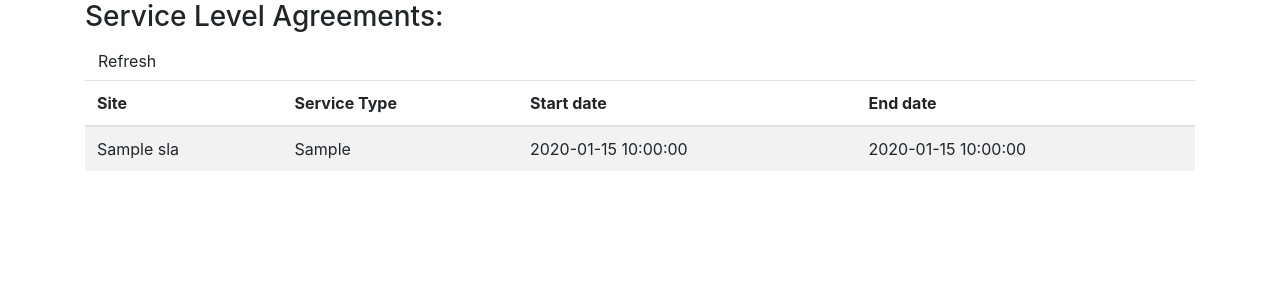
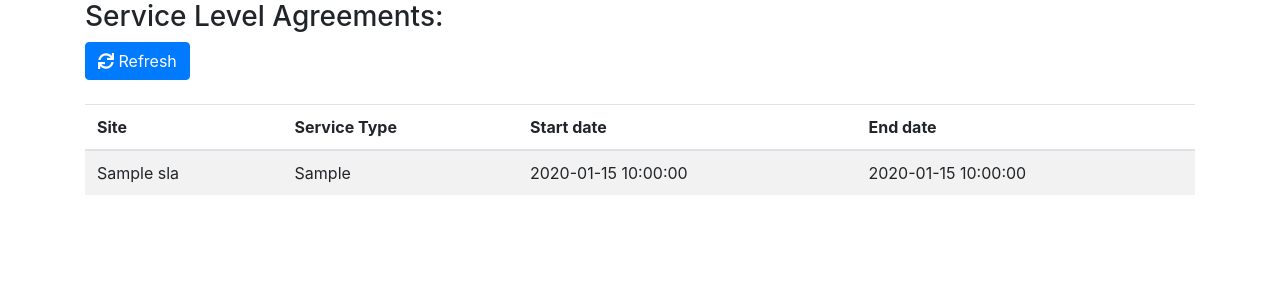
Before and after one commit to indigo-dc/deep-training-dashboard, a Flask app: template app/templates/sla.html in a window 1280 px wide. Shown: the part 56-356 px from the top of the page. Run offline with Flask 2, Linux system fonts and the light colour scheme; the template is opened without the code that fills it: most values are stand-ins (such as "Sample title", 1, 10 or a date in 2020); parts of the project's set-up code (start-up, migrations or seed data) failed here and were passed over; some libraries are stand-ins or nearby versions.

Commit message:
port slas to b4

```diff
--- a/app/templates/sla.html
+++ b/app/templates/sla.html
@@ -17,8 +17,9 @@
   <h3>Service Level Agreements:</h3>
 </div>
 <div class="well well-small">
-  <button class="btn btn-small btn-default" onclick="location.href='{{ url_for("getslas") }}'"><span class="glyphicon glyphicon-refresh"></span> Refresh</button>
+  <button class="btn btn-small btn-primary" onclick="location.href='{{ url_for("getslas") }}'"><span class="fas fa-sync"></span> Refresh</button>
 </div>
+<br>
 <div class="table-responsive">
   <table class="table table-striped">
     <thead>
```
